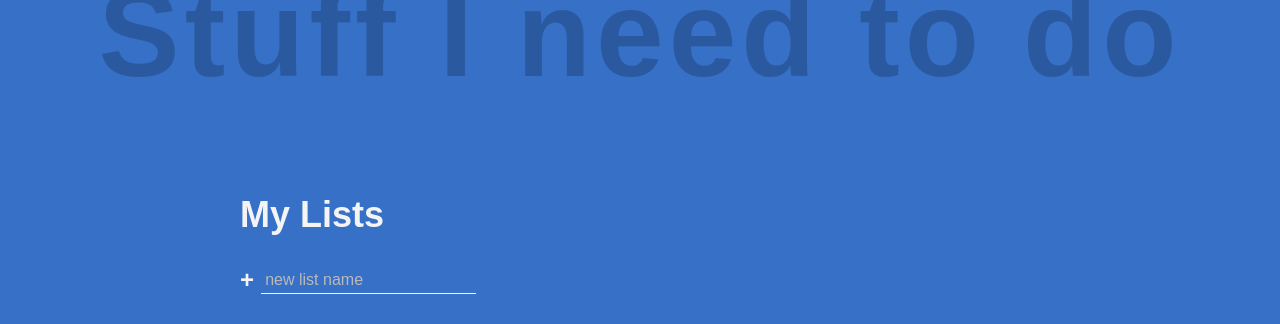
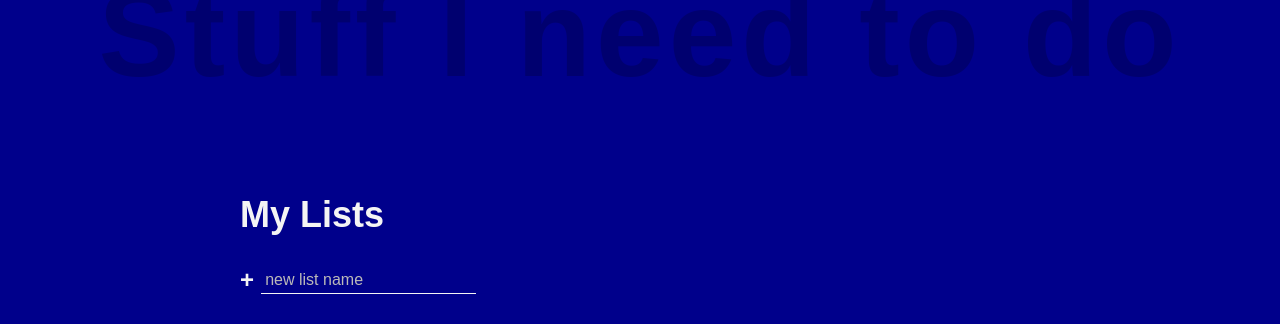
Before and after one commit to do2qnme13/to_do_list, a plain HTML site: page index.html in a window 1280 px wide. Drawn offline with Linux system fonts and the light colour scheme.

Commit message:
Update style.css

```diff
--- a/style.css
+++ b/style.css
@@ -1,5 +1,5 @@
 :root {
-  --clr-primary: rgb(54,112,199);
+  --clr-primary: darkblue;
   --clr-light: #f4f4f4;
   --clr-dark: #333;
   --clr-warning: rgb(99,36,36);
```
